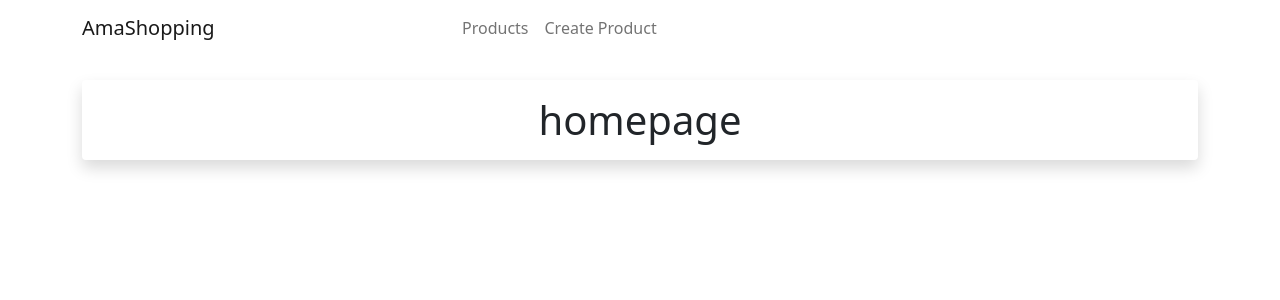
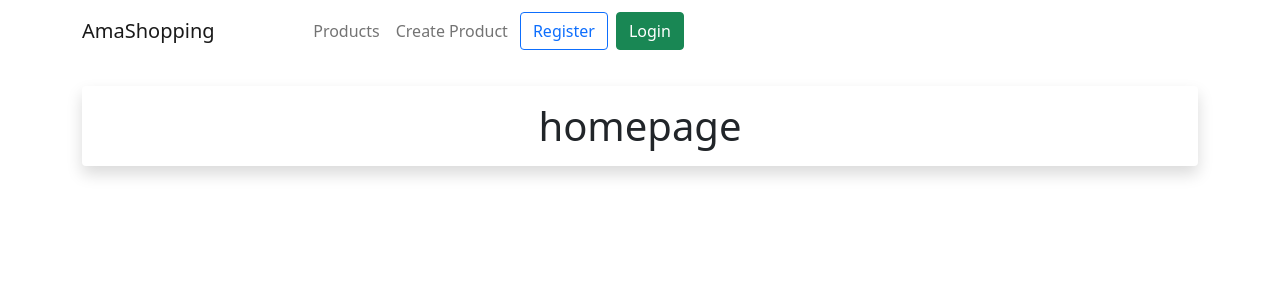
Before and after one commit to Ama-Lion/symfony-e-commerce-site, a Symfony app: template templates/homepage.html.twig in a window 1280 px wide. Shown: the top 300 px of the page. Run offline with Twig, Linux system fonts and the light colour scheme; the template is opened without the code that fills it, so the values that code supplies are empty; some libraries are stand-ins or nearby versions.

Commit message:
added login and register button on navbar

```diff
--- a/templates/layouts/header.html.twig
+++ b/templates/layouts/header.html.twig
@@ -1,6 +1,6 @@
 <div class="container">
     <nav class="navbar navbar-expand-md navbar-light">
-      <div class="navbar-collapse collapse w-50 order-1 order-md-0 dual-collapse2">
+      <div class="navbar-collapse collapse w-25 order-1 order-md-0 dual-collapse2">
         <a class="navbar-brand" href="{{ path('homepage') }}">AmaShopping</a>
       </div>
       <button class="navbar-toggler" type="button" data-toggle="collapse" data-target="#navbarColor02"
@@ -24,6 +24,14 @@
             <a class="nav-link" href="{{path('create_product')}}">Create Product</a>
           </li>
         </ul>
+        <ul class="navbar-nav">
+         <li class="nav-item m-1">
+           <a href="" class="btn btn-outline-primary">Register</a>
+         </li>
+         <li class="nav-item m-1">
+           <a href="" class="btn btn-success">Login</a>
+         </li>
+        </ul>
       </div>
     </nav>
   </div>
```
